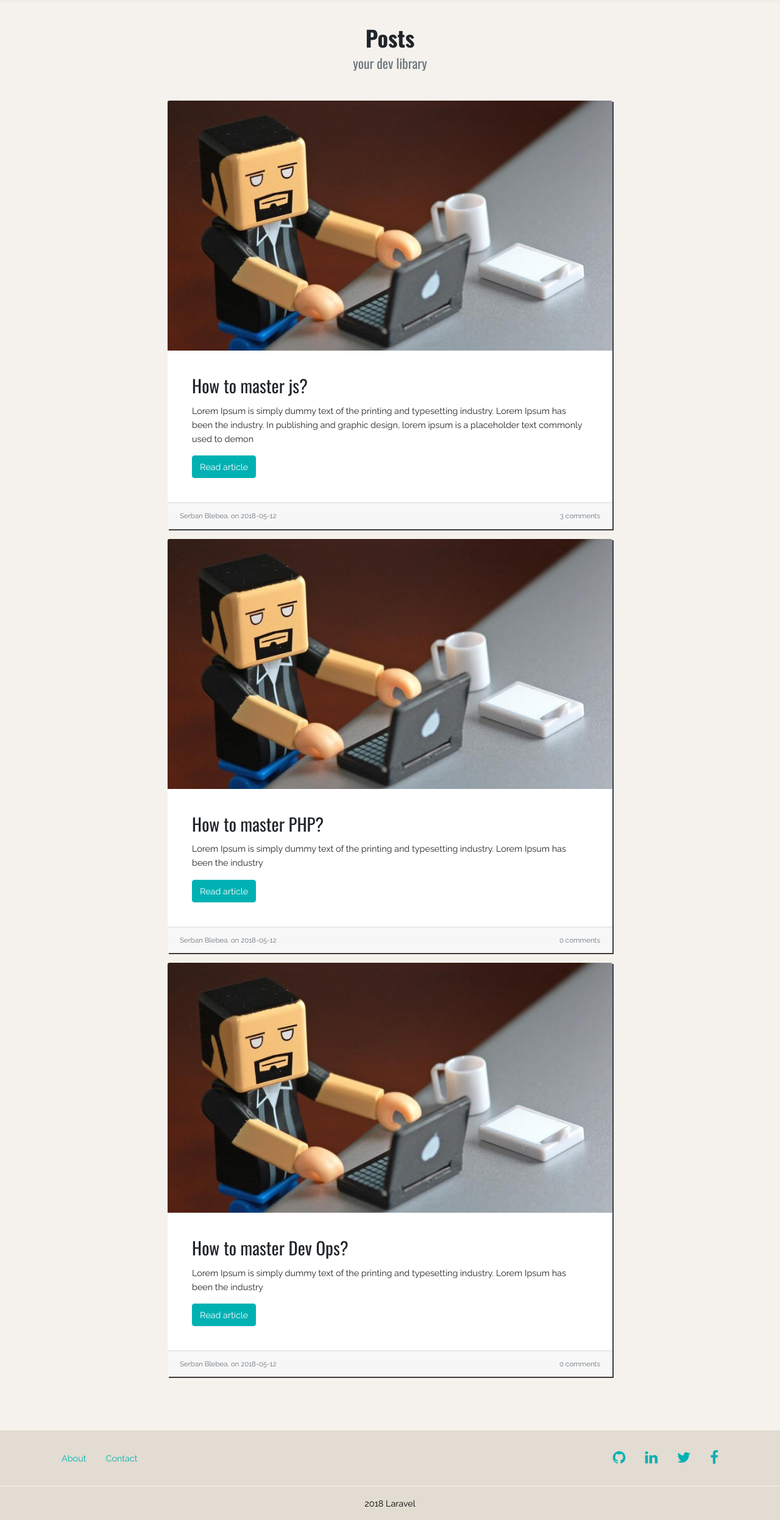
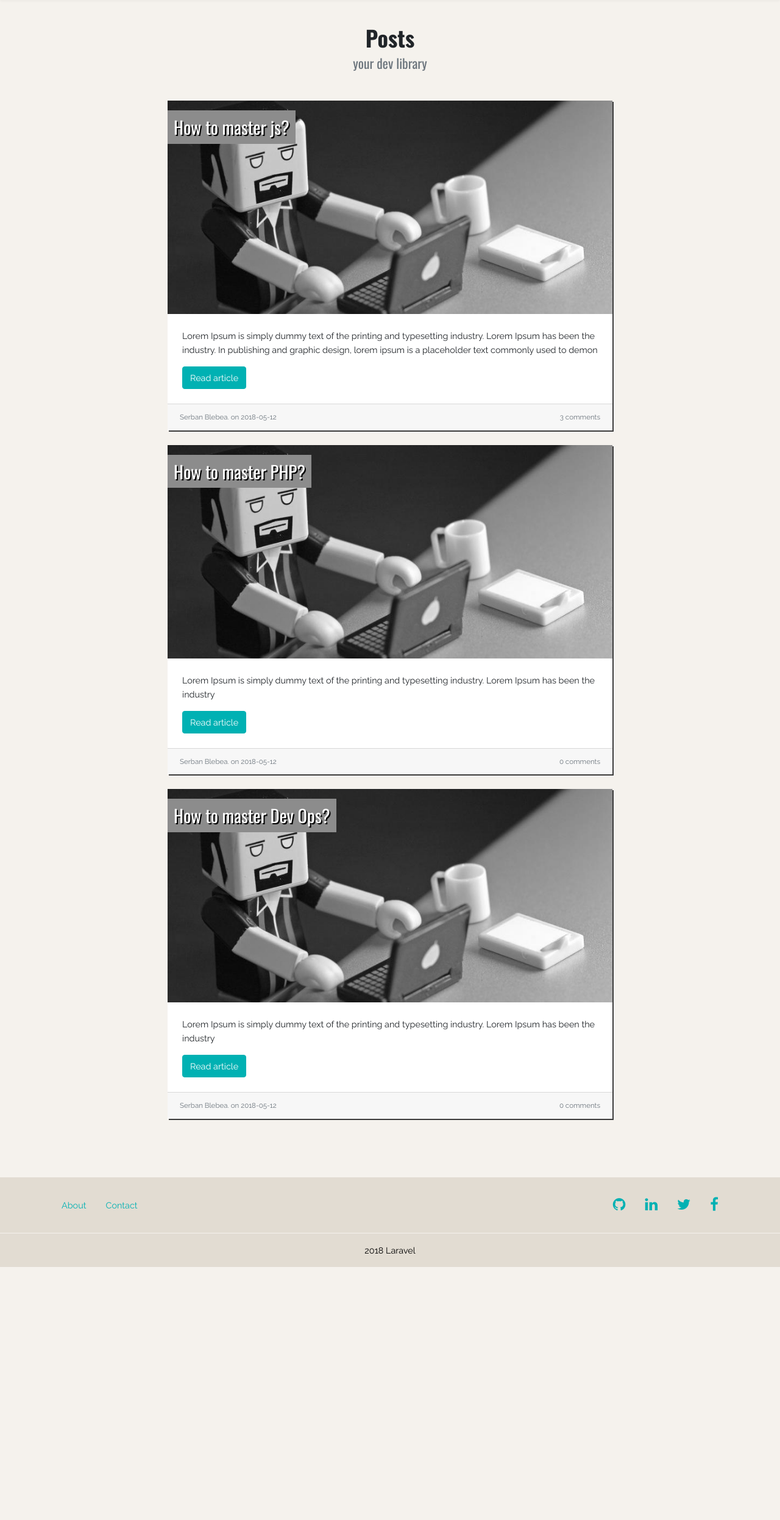
Before and after one commit to MihaiBlebea/laravel-blog-project, a Laravel app: page /blog/index in a window 1280 px wide. Shown: the part 55-2548 px from the top of the page at 61% size. After the commit the page ends 2133 px from the top, so only its background shows below. Run offline with Laravel 8, Linux system fonts and the light colour scheme; data comes from the database, SQL or seed files in the repository; style sheets or scripts are compiled from the project's sources.

Commit message:
Style card and post card

```diff
--- a/resources/assets/sass/app.scss
+++ b/resources/assets/sass/app.scss
@@ -30,3 +30,4 @@
 @import 'components/navbar';
 @import 'components/footer';
 @import 'components/jumbotron';
+@import 'components/comment';
--- a/resources/assets/sass/components/_card.scss
+++ b/resources/assets/sass/components/_card.scss
@@ -4,36 +4,24 @@
     border: 0;
 }
 
-.overlay {
-    position:absolute;
-    z-index:2;
-    opacity:0.3;
-    top:0;
-    right:0;
-    left:0;
-    bottom:0;
-    background-color: $black;
-    width:100%;
-    height:100%;
+.bg {
+    background-size: cover;
+    background-position: center;
+    filter: grayscale(100);
     transition: all 0.5s ease-in-out;
 }
 
-.overlay:hover {
-    text-shadow: 2px 2px $black;
-    opacity:0;
-    cursor:pointer;
-}
-
-.card-body.bg {
-    background-size: cover;
-    background-position: center;
-    min-height: 200px;
+.bg:hover {
+    filter: grayscale(0);
 }
 
 .bg .card-title {
     color: $white;
-    z-index:4;
-    position:relative;
+    background-color: $primary;
+    padding: 10px;
+    width: fit-content;
+    position: relative;
+    top: 1rem;
     text-shadow: 2px 2px $black;
 }
 
@@ -41,16 +29,26 @@
     .card-body {
         padding: 1.25rem;
     }
+
+    .bg {
+        min-height: 150px;
+    }
 }
 
 @include media-breakpoint-up(sm) {
     .card-body {
         padding: 2.5rem;
     }
+
+    .bg {
+        min-height: 250px;
+    }
 }
 
 @include media-breakpoint-up(md) {
-    //
+    .bg {
+        min-height: 350px;
+    }
 }
 
 @include media-breakpoint-up(lg) {
--- /dev/null
+++ b/resources/assets/sass/components/_comment.scss
@@ -0,0 +1,4 @@
+.comment-border {
+    border-left: 3px solid $primary;
+    margin-left: 30px;
+}
--- a/resources/views/errors/403.blade.php
+++ b/resources/views/errors/403.blade.php
@@ -4,9 +4,10 @@
 <div class="container">
     <div class="row justify-content-center">
         <div class="col-md-8">
+
+            @include('partials._page-title', ['title' => '403 Error'])
+
             <div class="card">
-                <div class="card-header">403 Error</div>
-
                 <div class="card-body">
                     <p>You do not have permission to view this page</p>
 
--- a/resources/views/errors/404.blade.php
+++ b/resources/views/errors/404.blade.php
@@ -4,9 +4,10 @@
 <div class="container">
     <div class="row justify-content-center">
         <div class="col-md-8">
+
+            @include('partials._page-title', ['title' => '404 Error'])
+
             <div class="card">
-                <div class="card-header">404 Error</div>
-
                 <div class="card-body">
                     <p>Sorry, the page you requested could not be found. Please try another one.</p>
 
--- a/resources/views/pages/blog/category.blade.php
+++ b/resources/views/pages/blog/category.blade.php
@@ -27,7 +27,7 @@
 
                 @foreach($posts as $post)
 
-                    <div class="mb-3 animated fadeIn delay-1">
+                    <div class="mb-4 animated fadeIn delay-1">
                         @include('partials._post-card')
                     </div>
 
--- a/resources/views/partials/_post-card.blade.php
+++ b/resources/views/partials/_post-card.blade.php
@@ -1,9 +1,11 @@
 <div class="card">
     <a href="{{ route('blog.post', [ 'category' => $post->category->slug, 'post' => $post->slug ]) }}">
-       <img class="card-img-top feature-image-post-card" src="{{ public_upload_path($post->feature_image) }}" alt="Feature image">
+        <div class="bg" style="background-image: url('{{ public_upload_path($post->feature_image) }}');">
+            <h2 class="card-title">{{ $post->title }}</h2>
+        </div>
     </a>
-    <div class="card-body">
-        <h2 class="card-title">{{ $post->title }}</h2>
+    <div class="card-body p-4">
+        <!-- <h2 class="card-title">{{ $post->title }}</h2> -->
         <p class="card-text">{!! $post->except() !!}</p>
         <a href="{{ route('blog.post', [ 'category' => $post->category->slug, 'post' => $post->slug ]) }}"
            class="btn btn-primary">Read article</a>
```
Also changed, not shown: resources/views/partials/_comments.blade.php (+9 -7 lines), public/css/app.css.
